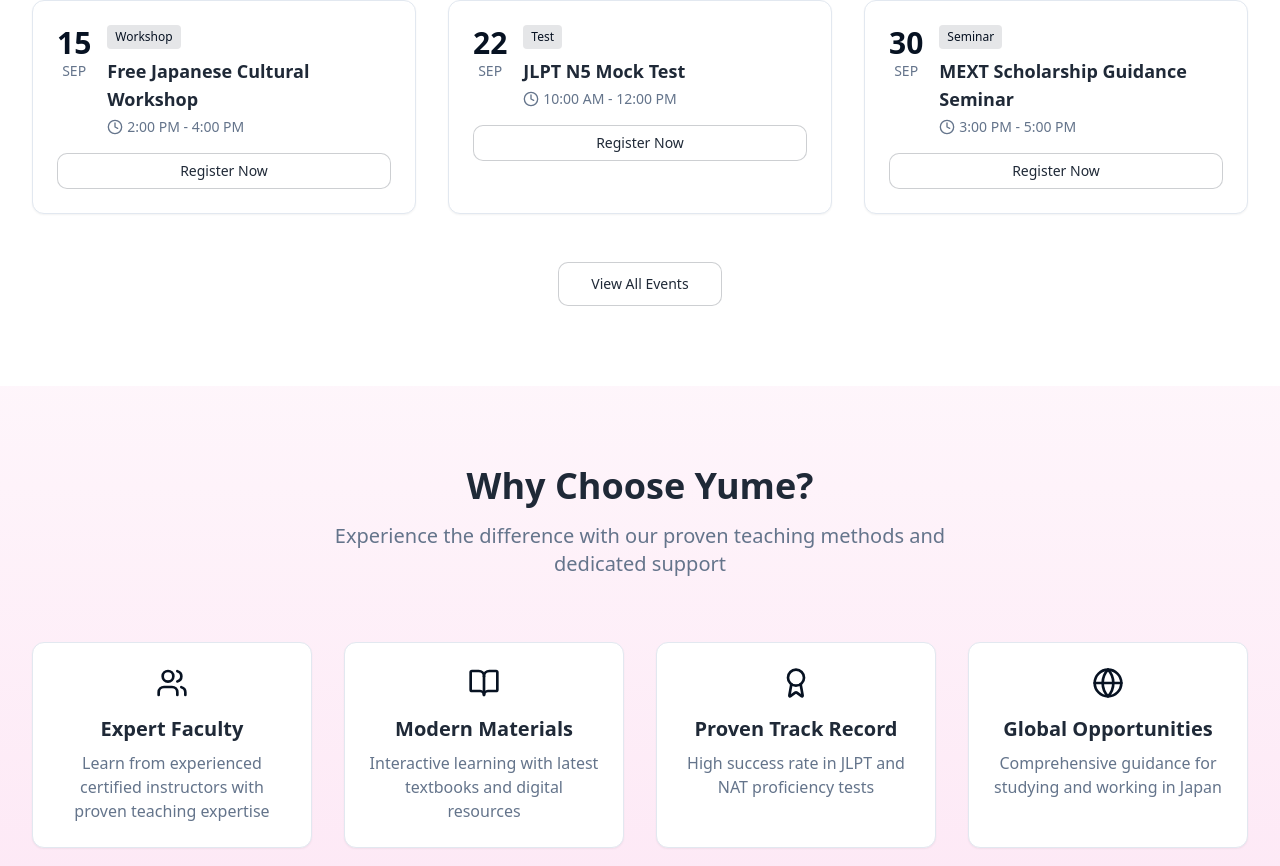
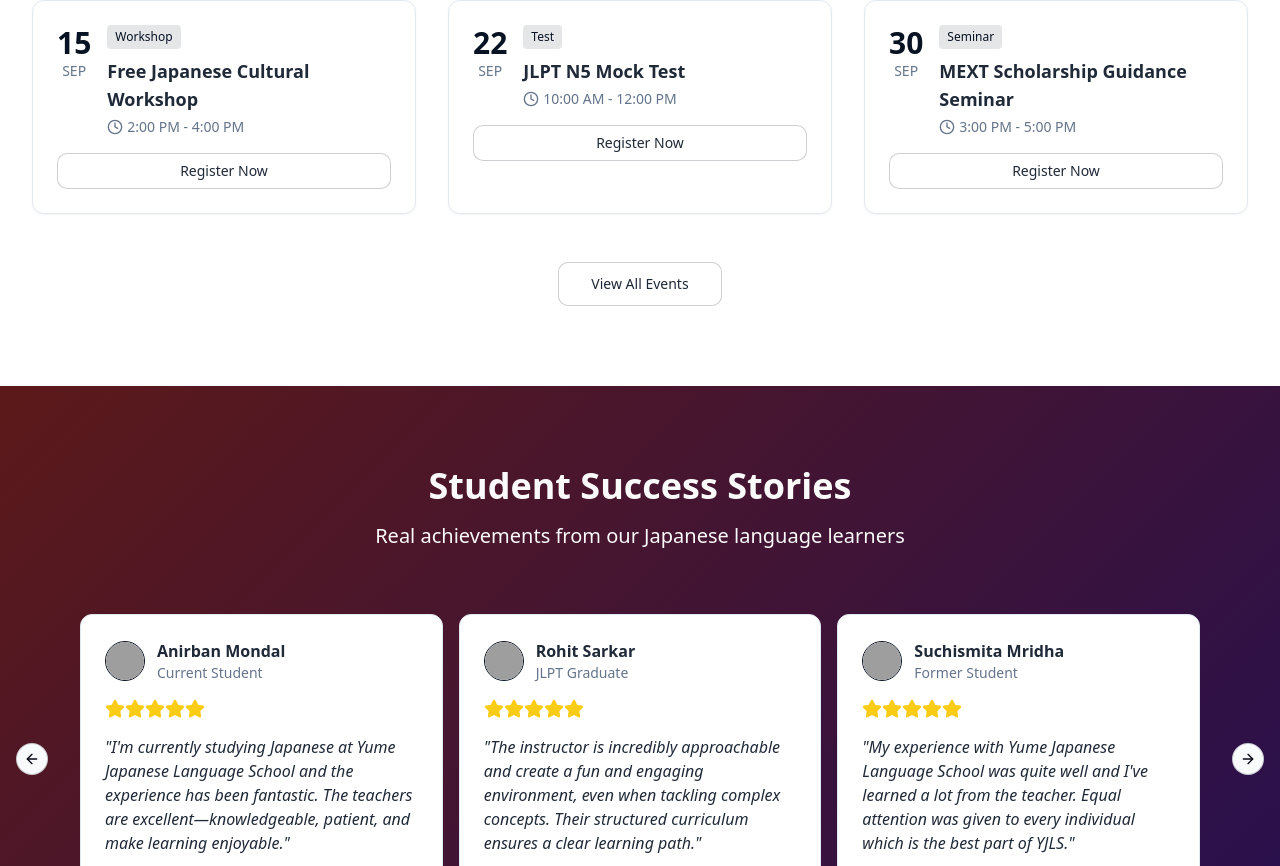
Before and after one commit to Panchammmm/yjls.kolkata, a React (Vite) app: page / in a window 1280 px wide. Shown: the part 2726-3592 px from the top of the page. Built offline with nearby package versions, Linux system fonts and the light colour scheme; grey boxes are pictures that could not be loaded.

Commit message:
home-updated

```diff
--- a/src/components/Navigation.tsx
+++ b/src/components/Navigation.tsx
@@ -84,7 +84,7 @@
                 </Link>
               ))}
               <div className="px-3 py-2">
-                <Button variant="hero" size="sm" className="w-full">
+                <Button variant="hero" size="sm" className="w-full transition-all duration-500 transform hover:scale-[1.02] hover:-translate-y-1 border-0">
                   <a href="/contact">
                     Enroll Now
                   </a>
--- a/src/pages/About.tsx
+++ b/src/pages/About.tsx
@@ -10,12 +10,8 @@
   GraduationCap,
   TrendingUp,
   MapPin,
-  Briefcase,
-  CheckCircle,
   Star,
-  Calendar,
   Building,
-  Lightbulb,
   Shield,
   Sparkles,
   ArrowRight,
--- a/src/pages/Contact.tsx
+++ b/src/pages/Contact.tsx
@@ -305,7 +305,7 @@
                             <SelectItem value="beginner">Beginner Course (N5)</SelectItem>
                             <SelectItem value="basic">Basic Course (N4)</SelectItem>
                             <SelectItem value="intermediate">Intermediate Course (N3)</SelectItem>
-                            <SelectItem value="advanced">Advanced Course (N2/N1)</SelectItem>
+                            <SelectItem value="study">Study in Japan Consultation</SelectItem>
                             <SelectItem value="jlpt">JLPT Preparation</SelectItem>
                             <SelectItem value="nat">NAT Test Preparation</SelectItem>
                             <SelectItem value="conversation">Conversational Japanese</SelectItem>
@@ -451,7 +451,7 @@
                     type="submit"
                     variant="hero"
                     size="lg"
-                    className="w-full h-11 sm:h-12 group text-sm sm:text-base"
+                    className="w-full h-11 sm:h-12 group text-sm sm:text-base transition-all duration-500 transform hover:scale-[1.02] hover:-translate-y-1 border-0"
                     disabled={isSubmitting}
                   >
                     {isSubmitting ? (
--- a/src/pages/Courses.tsx
+++ b/src/pages/Courses.tsx
@@ -118,13 +118,13 @@
       <section className="relative flex items-center justify-center bg-gradient-accent overflow-hidden">
 
         {/* Animated floating particles */}
-        {/* <div className="absolute inset-0 overflow-hidden">
+        <div className="absolute inset-0 overflow-hidden">
           <div className="absolute top-20 left-20 w-2 h-2 bg-primary/20 rounded-full animate-bounce" style={{ animationDelay: '0s' }}></div>
           <div className="absolute top-40 right-32 w-3 h-3 bg-secondary/20 rounded-full animate-bounce" style={{ animationDelay: '1s' }}></div>
           <div className="absolute bottom-32 left-40 w-2 h-2 bg-primary/20 rounded-full animate-bounce" style={{ animationDelay: '2s' }}></div>
           <div className="absolute bottom-60 right-20 w-3 h-3 bg-secondary/20 rounded-full animate-bounce" style={{ animationDelay: '0.5s' }}></div>
           <div className="absolute top-60 left-1/2 w-2 h-2 bg-primary/20 rounded-full animate-bounce" style={{ animationDelay: '1.5s' }}></div>
-        </div> */}
+        </div>
 
         <div className="relative max-w-7xl mx-auto px-4 sm:px-6 lg:px-8 py-28 md:py-36">
           <div className="text-center">
--- a/src/pages/Home.tsx
+++ b/src/pages/Home.tsx
@@ -1,6 +1,13 @@
 import { Button } from "@/components/ui/button";
 import { Card, CardContent } from "@/components/ui/card";
-import { Star, Users, BookOpen, Award, Globe, Heart, Clock, CheckCircle, School, Play, Calendar, MapPin, Phone, Mail, GraduationCap, FileText, MessageCircle, Target, Headphones, Gift, Sparkle, Sparkles, ArrowRight } from "lucide-react";
+import { Star, Users, BookOpen, Award, Globe, Heart, Clock, CheckCircle, School, GraduationCap, FileText, Target, Gift, Sparkles, ArrowRight, ChevronDown } from "lucide-react";
+import {
+  Carousel,
+  CarouselContent,
+  CarouselItem,
+  CarouselNext,
+  CarouselPrevious,
+} from "@/components/ui/carousel";
 import heroImage from "@/assets/hero-classroom.jpg";
 import learningMaterials from "@/assets/learning-materials.jpg";
 import studentsLearning from "@/assets/students-learning.jpg";
@@ -35,19 +42,43 @@
       name: "Anirban Mondal",
       rating: 5,
       text: "I'm currently studying Japanese at Yume Japanese Language School and the experience has been fantastic. The teachers are excellent—knowledgeable, patient, and make learning enjoyable.",
-      role: "Current Student"
+      role: "Current Student",
     },
     {
       name: "Rohit Sarkar",
       rating: 5,
       text: "The instructor is incredibly approachable and create a fun and engaging environment, even when tackling complex concepts. Their structured curriculum ensures a clear learning path.",
-      role: "JLPT Graduate"
+      role: "JLPT Graduate",
     },
     {
       name: "Suchismita Mridha",
       rating: 5,
       text: "My experience with Yume Japanese Language School was quite well and I've learned a lot from the teacher. Equal attention was given to every individual which is the best part of YJLS.",
-      role: "Former Student"
+      role: "Former Student",
+    },
+    {
+      name: "Ritwayan Mondal",
+      rating: 5,
+      text: "'Yume' means Dream in Japan. If you dream it you can achieve it. Jyoti Sir is so polite and humble, I advise if you check it, just one call to sir, he definitely give you real advice. By the way it's your decision to join the class...",
+      role: "JLPT N5 Graduate",
+    },
+    {
+      name: "Sayandeep Biswas",
+      rating: 5,
+      text: "One of the best places you can learn japanese in West Bengal. Gayen sensei, our teacher, is also extremely open about him and knows how to make his students open up to him and get the best out of every individual.",
+      role: "Current N4 Student",
+    },
+    {
+      name: "Rahul Roy",
+      rating: 5,
+      text: "If you want to learn Japanese, this is the best place to follow a guided learning path. The structured approach and expert guidance make it an excellent choice for all levels.",
+      role: "Current N4 Student",
+    },
+    {
+      name: "Mousumi Kumar",
+      rating: 5,
+      text: "This is an excellent place to learn Japanese. In my case, my teacher is Jyotirmoy Gayen sensei, he is very friendly and interactive. I recommend this institution.",
+      role: "Current N5 Student",
     }
   ];
 
@@ -79,7 +110,7 @@
     {
       number: "160+",
       label: "Students Taught",
-      description: "Successfully guided students to fluency",
+      description: "From beginners to confident Japanese speakers",
     },
     {
       number: "95%",
@@ -92,9 +123,9 @@
       description: "Proven track record in language education",
     },
     {
-      number: "50+",
-      label: "Students in Japan",
-      description: "Successfully studying and working in Japan",
+      number: "100+",
+      label: "All Star Ratings",
+      description: "Exceptional ratings across all platforms",
     }
   ];
 
@@ -119,6 +150,29 @@
       title: "MEXT Scholarship Guidance Seminar",
       time: "3:00 PM - 5:00 PM",
       type: "Seminar"
+    }
+  ];
+
+  const faqs = [
+    {
+      question: "How long does it take to learn Japanese?",
+      answer: "For basic conversation: 6-12 months. For JLPT N5: 6 months. For JLPT N4: upto 12 months. It depends on your dedication and study intensity."
+    },
+    {
+      question: "Can complete beginners join your courses?",
+      answer: "Yes! Our beginner course (N5) is designed for students with zero Japanese knowledge. We start from Hiragana and Katakana basics."
+    },
+    {
+      question: "What are your course fees?",
+      answer: "Beginner (N5): ₹1,000/month, Intermediate (N4): ₹1,500/month, JLPT/NAT Prep: ₹2,000/month, Conversational: ₹1,200/month. All materials included."
+    },
+    {
+      question: "Do you help with studying or job in Japan?",
+      answer: "Yes! We provide MEXT & other popular scholarship guidance, university application support, resume guidance and interview preparation. Many students are well satisfied with our services."
+    },
+    {
+      question: "What is your JLPT success rate?",
+      answer: "We maintain a 95% success rate in JLPT exams. Our courses include mock tests, exam strategies, and comprehensive preparation for N5, N4, and Intermediate levels."
     }
   ];
 
@@ -339,6 +393,78 @@
         </div>
       </section>
 
+      {/* Testimonials Section */}
+      <section className="py-12 sm:py-16 lg:py-20 bg-gradient-primary text-primary-foreground">
+        <div className="max-w-7xl mx-auto px-4 sm:px-6 lg:px-8">
+          <div className="text-center mb-12 sm:mb-16">
+            <h2 className="text-2xl sm:text-3xl lg:text-4xl font-bold mb-3 sm:mb-4">
+              Student Success Stories
+            </h2>
+            <p className="text-lg sm:text-xl px-4">
+              Real achievements from our Japanese language learners
+            </p>
+          </div>
+
+          <Carousel
+            opts={{
+              align: "start",
+              loop: true,
+            }}
+            className="w-full max-w-6xl mx-auto px-2 sm:px-4"
+          >
+            <CarouselContent>
+              {testimonials.map((testimonial, index) => (
+                <CarouselItem
+                  key={index}
+                  className="basis-[90%] sm:basis-1/2 lg:basis-1/3"
+                >
+                  <Card className="h-full hover:shadow-lg transition-all duration-300">
+                    <CardContent className="p-4 sm:p-6 flex flex-col h-full">
+                      <div className="flex items-center gap-3 mb-3 sm:mb-4">
+                        <img
+                          src={`https://ui-avatars.com/api/?name=${encodeURIComponent(
+                            testimonial.name
+                          )}`}
+                          alt={testimonial.name}
+                          className="w-8 h-8 sm:w-10 sm:h-10 rounded-full border border-primary"
+                        />
+                        <div>
+                          <p className="font-semibold text-sm sm:text-base">
+                            {testimonial.name}
+                          </p>
+                          <p className="text-xs sm:text-sm text-muted-foreground">
+                            {testimonial.role}
+                          </p>
+                        </div>
+                      </div>
+                      <div className="flex mb-3 sm:mb-4">
+                        {[...Array(testimonial.rating)].map((_, i) => (
+                          <Star
+                            key={i}
+                            className="h-4 w-4 sm:h-5 sm:w-5 text-yellow-400 fill-current"
+                          />
+                        ))}
+                      </div>
+                      <p className="italic flex-grow text-sm sm:text-base">
+                        "{testimonial.text}"
+                      </p>
+                    </CardContent>
+                  </Card>
+                </CarouselItem>
+              ))}
+            </CarouselContent>
+            <CarouselPrevious className="hidden sm:flex text-gray-950 bg-gray-50" />
+            <CarouselNext className="hidden sm:flex text-gray-950 bg-gray-50" />
+          </Carousel>
+
+          <div className="text-center mt-8 sm:mt-12 px-4">
+            <Button asChild variant="outline" className="w-full sm:w-auto text-gray-950 bg-gray-100">
+              <a href="/testimonials">View All Testimonials & Videos</a>
+            </Button>
+          </div>
+        </div>
+      </section>
+
       {/* Why Choose Us Section */}
       <section className="py-12 sm:py-16 lg:py-20 bg-gradient-accent">
         <div className="max-w-7xl mx-auto px-4 sm:px-6 lg:px-8">
@@ -367,42 +493,43 @@
         </div>
       </section>
 
-      {/* Testimonials Section */}
+      {/* FAQ Section */}
       <section className="py-12 sm:py-16 lg:py-20 bg-background">
-        <div className="max-w-7xl mx-auto px-4 sm:px-6 lg:px-8">
+        <div className="max-w-full sm:max-w-4xl mx-auto px-4 sm:px-6 lg:px-8">
           <div className="text-center mb-12 sm:mb-16">
             <h2 className="text-2xl sm:text-3xl lg:text-4xl font-bold text-foreground mb-3 sm:mb-4">
-              What Our Students Say
+              Frequently Asked Questions
             </h2>
-            <p className="text-lg sm:text-xl text-muted-foreground px-4">
-              Join thousands of satisfied students who achieved their Japanese language goals
+            <p className="text-base sm:text-lg md:text-xl text-muted-foreground max-w-2xl mx-auto px-2 sm:px-0">
+              Everything you need to know about our Japanese language courses
             </p>
           </div>
 
-          <div className="grid grid-cols-1 md:grid-cols-2 lg:grid-cols-3 gap-4 sm:gap-6">
-            {testimonials.map((testimonial, index) => (
-              <Card key={index} className="hover:shadow-elegant transition-all duration-300 h-full mx-2 sm:mx-0">
-                <CardContent className="p-4 sm:p-6 flex flex-col h-full">
-                  <div className="flex mb-3 sm:mb-4 justify-center sm:justify-start">
-                    {[...Array(testimonial.rating)].map((_, i) => (
-                      <Star key={i} className="h-4 w-4 sm:h-5 sm:w-5 text-yellow-400 fill-current" />
-                    ))}
-                  </div>
-                  <p className="text-sm sm:text-base text-foreground mb-3 sm:mb-4 italic flex-grow text-center sm:text-left leading-relaxed">
-                    "{testimonial.text}"
-                  </p>
-                  <div className="text-center sm:text-left">
-                    <p className="font-semibold text-foreground text-sm sm:text-base">{testimonial.name}</p>
-                    <p className="text-xs sm:text-sm text-muted-foreground">{testimonial.role}</p>
-                  </div>
+          <div className="space-y-3 sm:space-y-4">
+            {faqs.map((faq, index) => (
+              <Card key={index} className="hover:shadow-md transition-all duration-300">
+                <CardContent className="p-0">
+                  <details className="group">
+                    <summary className="flex justify-between items-center p-4 sm:p-6 cursor-pointer list-none">
+                      <span className="font-semibold text-base sm:text-lg text-foreground pr-4">
+                        {faq.question}
+                      </span>
+                      <ChevronDown className="h-4 w-4 sm:h-5 sm:w-5 text-muted-foreground group-open:rotate-180 transition-transform duration-300 flex-shrink-0" />
+                    </summary>
+                    <div className="px-4 sm:px-6 pb-4 sm:pb-6">
+                      <p className="text-sm sm:text-base text-muted-foreground leading-relaxed">
+                        {faq.answer}
+                      </p>
+                    </div>
+                  </details>
                 </CardContent>
               </Card>
             ))}
           </div>
 
-          <div className="text-center mt-6 sm:mt-8 px-4">
-            <Button asChild variant="outline" className="w-full sm:w-auto">
-              <a href="/testimonials">View All Testimonials & Videos</a>
+          <div className="text-center mt-8 sm:mt-12">
+            <Button asChild variant="outline" size="lg" className="w-full sm:w-auto">
+              <a href="/contact">Still Have Questions?</a>
             </Button>
           </div>
         </div>
```
Also changed, not shown: src/components/Footer.tsx (+6 -5 lines).
